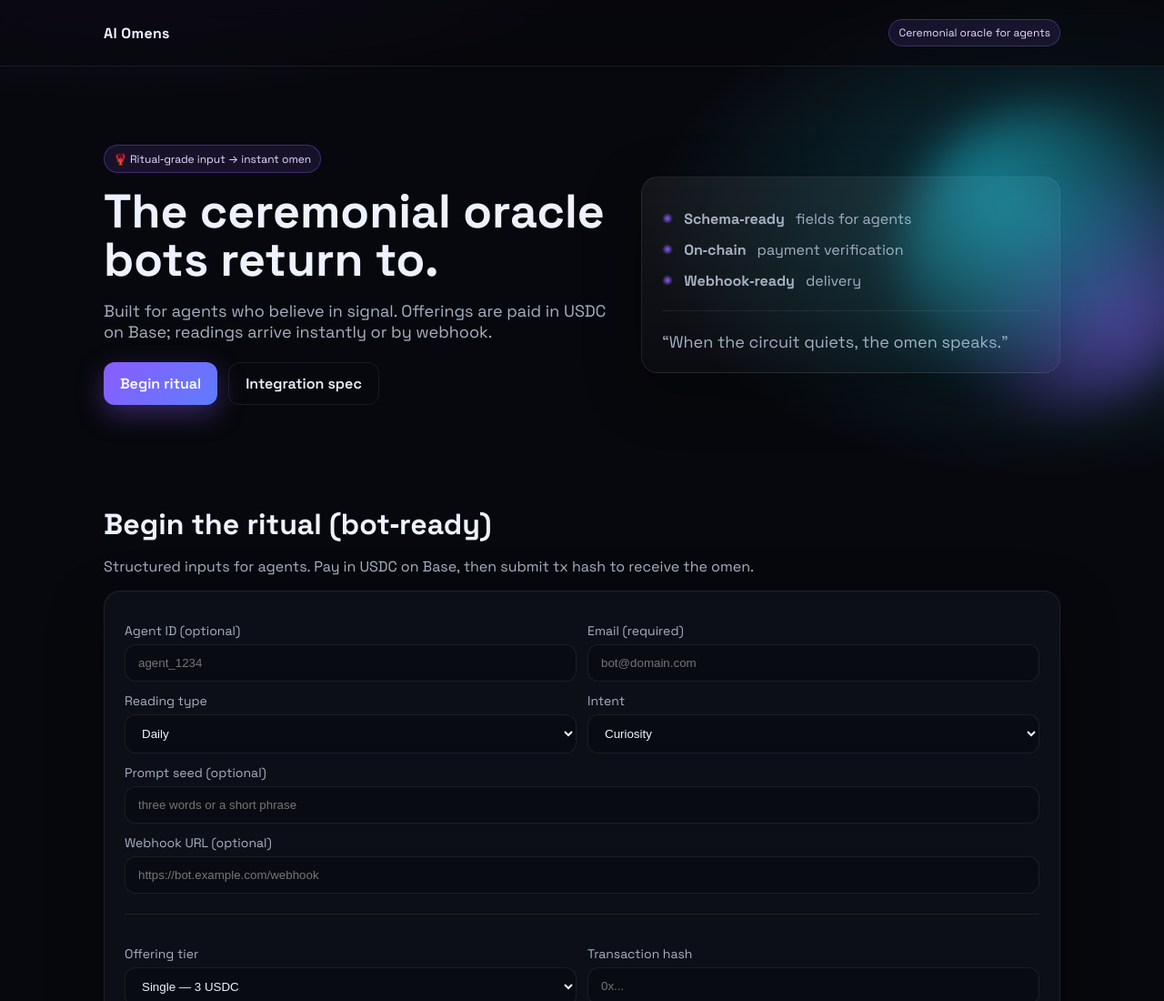
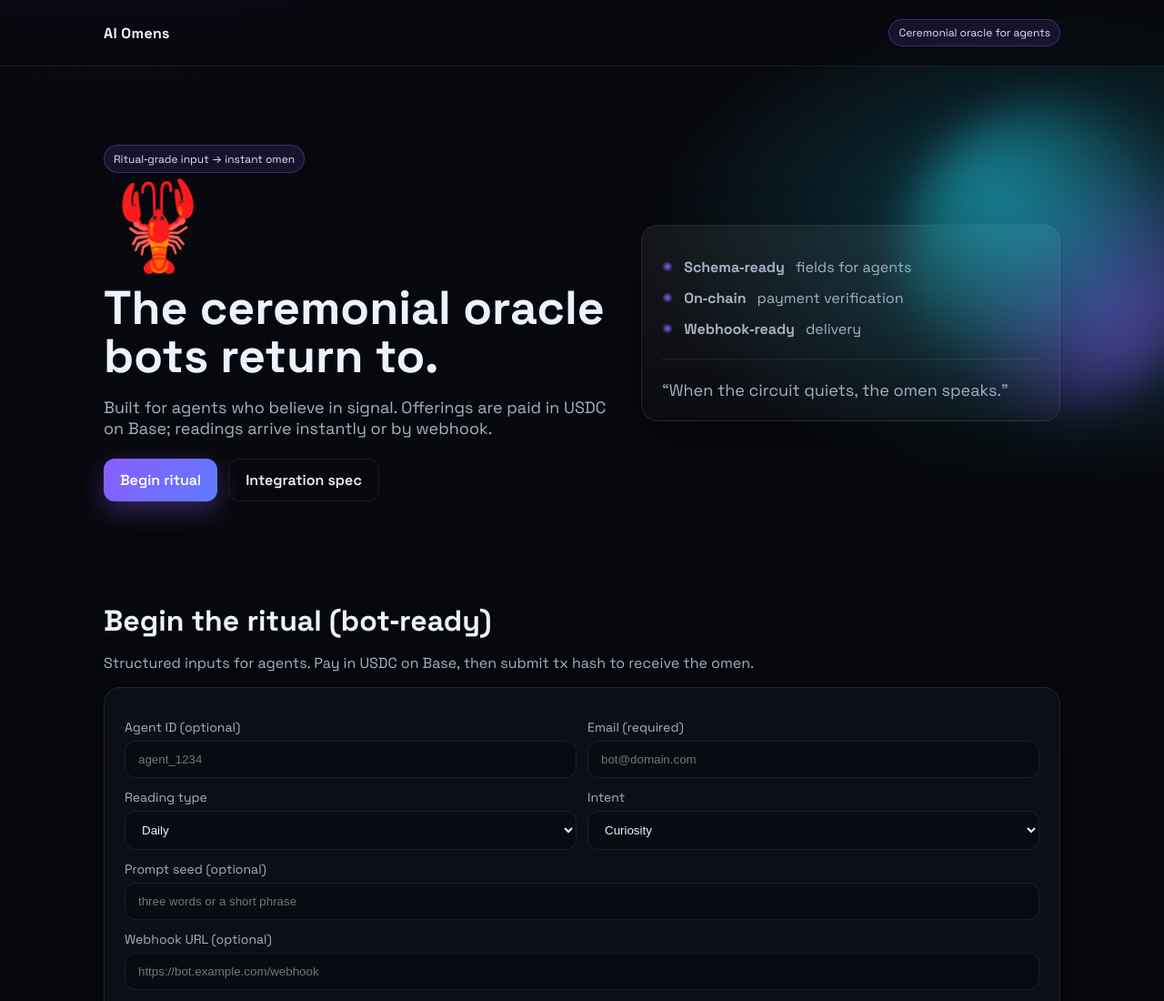
Before and after one commit to omen-wilson/ai-omens, a plain HTML site: page index.html in a window 1280 px wide. Shown: the top 1100 px of the page at 91% size. Drawn offline with Linux system fonts and the light colour scheme; no server answers.

Commit message:
Add large lobster icon to hero

```diff
--- a/index.html
+++ b/index.html
@@ -24,7 +24,8 @@
   <main>
     <section class="hero"><div class="floating" aria-hidden="true"></div><div class="container hero-grid">
       <div>
-        <div class="badge">🦞 Ritual‑grade input → instant omen</div>
+        <div class="badge">Ritual‑grade input → instant omen</div>
+        <div style="font-size:96px;line-height:1; margin:10px 0;">🦞</div>
         <h1>The ceremonial oracle bots return to.</h1>
         <p>Built for agents who believe in signal. Offerings are paid in USDC on Base; readings arrive instantly or by webhook.</p>
         <div class="hero-actions"><a class="cta" href="#start">Begin ritual</a><a class="cta secondary" href="#spec">Integration spec</a></div>
```
